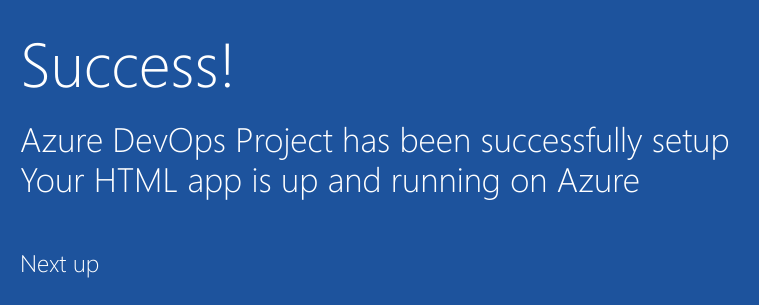
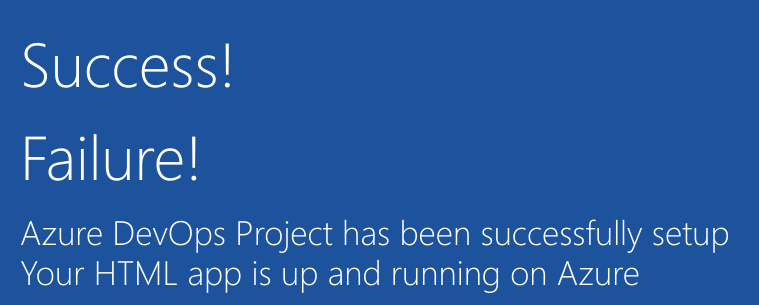
Before and after one commit to ganeshkumarsm/one, a plain HTML site: page index.html in a window 1280 px wide. Shown: the part 352-657 px from the top of the page, 205-964 px from the left. Drawn offline with Linux system fonts and the light colour scheme.

Commit message:
changes in feature

```diff
--- a/index.html
+++ b/index.html
@@ -19,6 +19,7 @@
         </div>
             <div class="content-body">
                 <div class="success-text">Success!</div>
+                <div class="success-text">Failure!</div>
                 <div class="description line-1"> Azure DevOps Project has been successfully setup</div>
                 <div class="description line-2"> Your HTML app is up and running on Azure</div>
                 <div class="next-steps-container">
```
